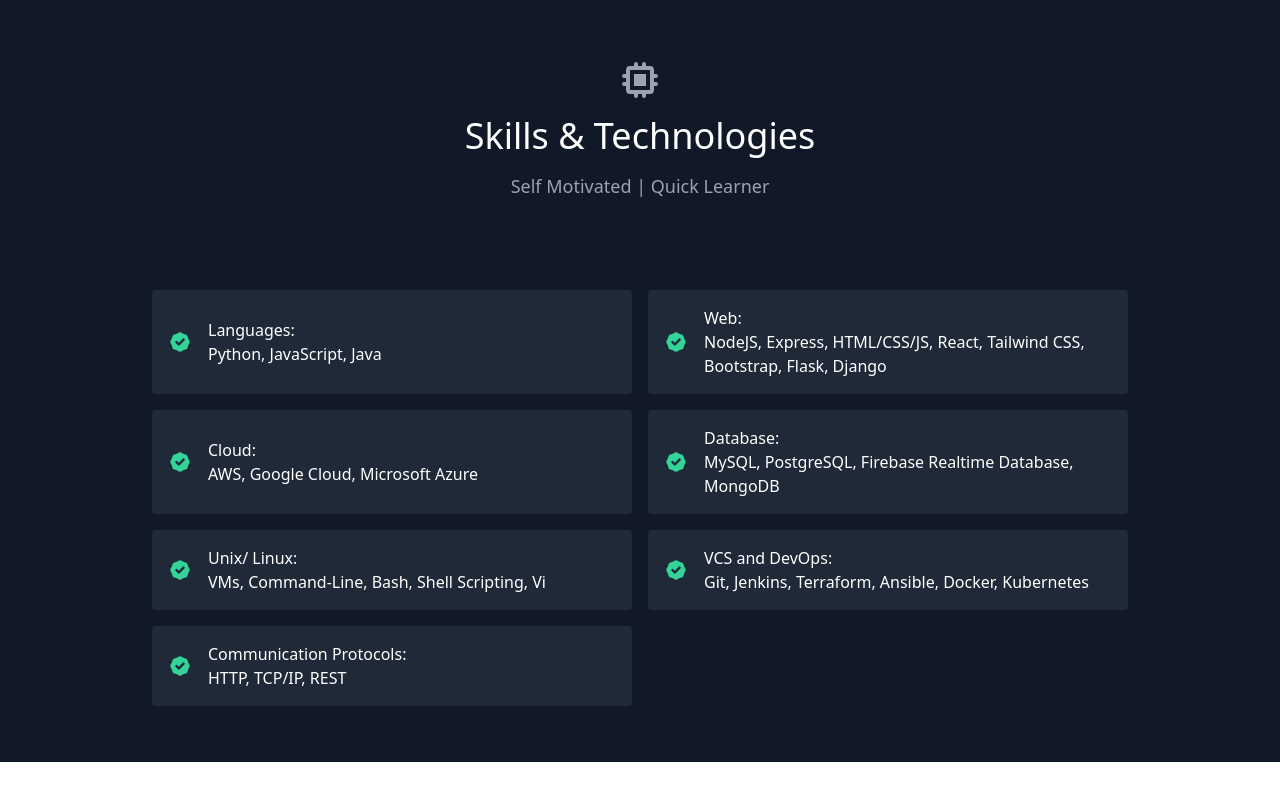
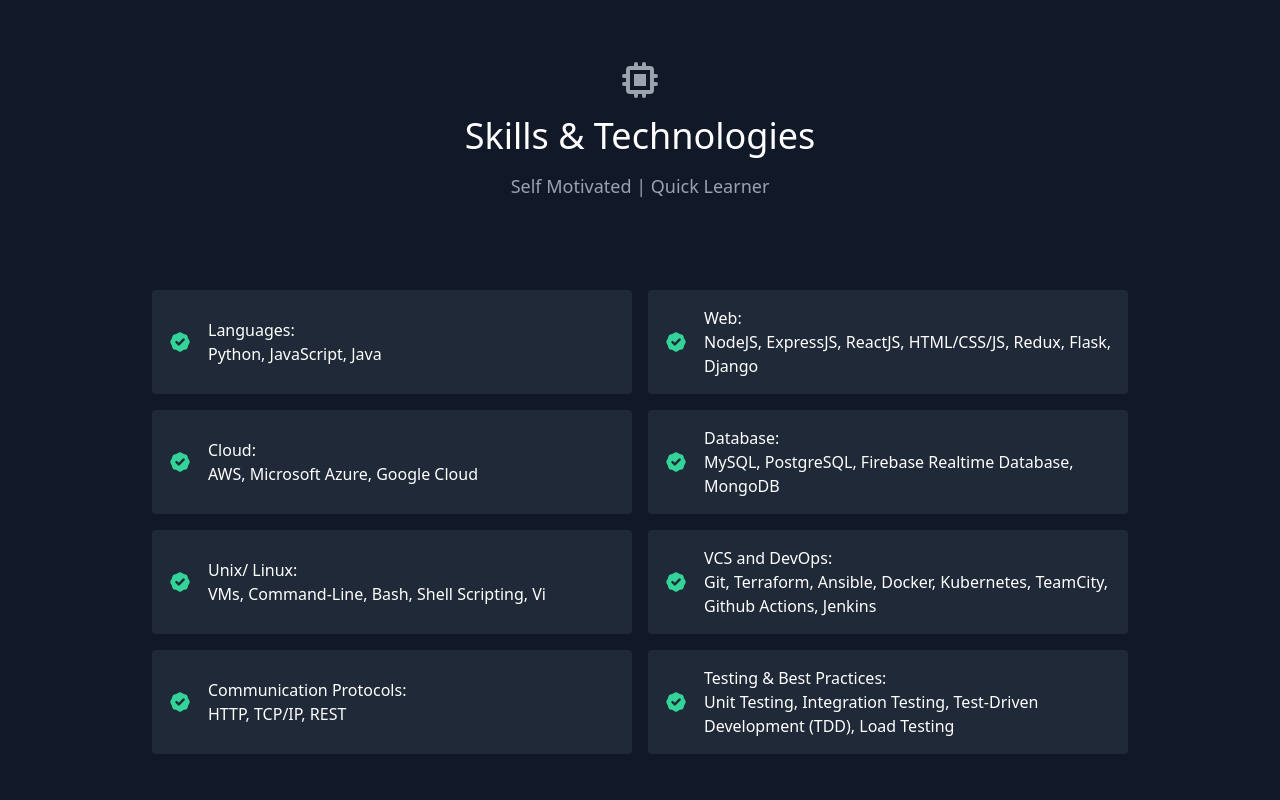
Before and after one commit to QI-D/portfolio-react, a React (Create React App) app: page / in a window 1280 px wide. Shown: the part 691-1491 px from the top of the page. Before the commit the page ends 1453 px from the top, so only its background shows below. Built offline with nearby package versions, Linux system fonts and the light colour scheme.

Commit message:
update skill
Signed-off-by: Qi Dang <qi.dang@hp.com>

```diff
--- a/src/skill-data.js
+++ b/src/skill-data.js
@@ -5,11 +5,11 @@
   },
   {
     title: "Web",
-    items: "NodeJS, Express, HTML/CSS/JS, React, Tailwind CSS, Bootstrap, Flask, Django"
+    items: "NodeJS, ExpressJS, ReactJS, HTML/CSS/JS, Redux, Flask, Django"
   },
   {
     title: "Cloud",
-    items: "AWS, Google Cloud, Microsoft Azure"
+    items: "AWS, Microsoft Azure, Google Cloud"
   },
   {
     title: "Database",
@@ -21,10 +21,14 @@
   },
   {
     title: "VCS and DevOps",
-    items: "Git, Jenkins, Terraform, Ansible, Docker, Kubernetes"
+    items: "Git, Terraform, Ansible, Docker, Kubernetes, TeamCity, Github Actions, Jenkins"
   },
   {
     title: "Communication Protocols",
     items: "HTTP, TCP/IP, REST"
+  },
+  {
+    title: "Testing & Best Practices",
+    items: "Unit Testing, Integration Testing, Test-Driven Development (TDD), Load Testing"
   }
 ]
```
